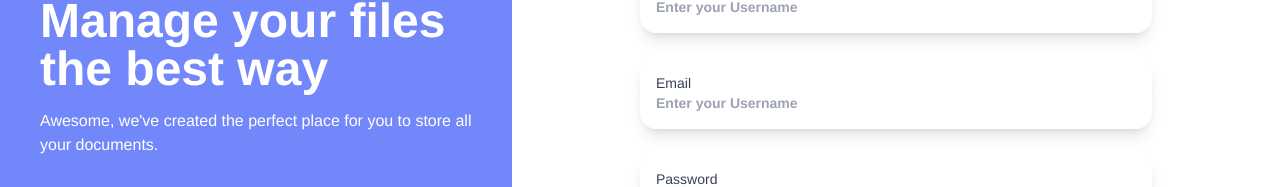
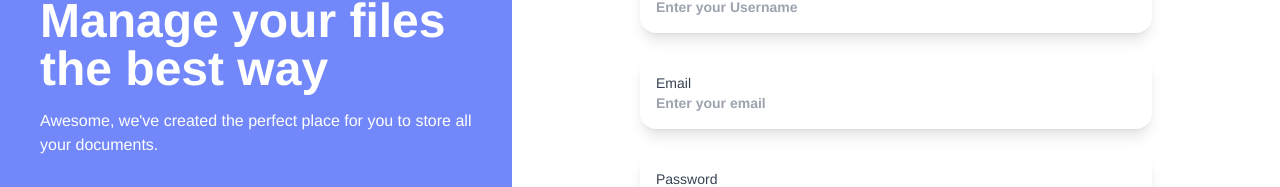
Before and after one commit to liAmirali/UIWeb-final-project-front, a Vue app: page /register in a window 1280 px wide. Shown: the part 235-422 px from the top of the page. Built offline with nearby package versions, Linux system fonts and the light colour scheme.

Commit message:
Add router-link to page and Fix email placeholder

```diff
--- a/src/components/modules/auth/CreateAccountForm.vue
+++ b/src/components/modules/auth/CreateAccountForm.vue
@@ -10,7 +10,7 @@
         label="Username"
         placeholder="Enter your Username"
       />
-      <app-input name="email" label="Email" placeholder="Enter your Username" />
+      <app-input name="email" label="Email" placeholder="Enter your email" />
       <app-input
         name="password1"
         label="Password"
@@ -29,7 +29,12 @@
       <app-button :fullWidth="true" type="submit">Create Account</app-button>
       <p class="text-center">
         Already have an account?
-        <router-link to="/login" class="hover:underline text-picton-blue-300 cursor-pointer">Login</router-link>
+        <router-link
+          to="/login"
+          class="hover:underline text-picton-blue-300 cursor-pointer"
+        >
+          Login
+        </router-link>
       </p>
     </div>
   </form>
```
